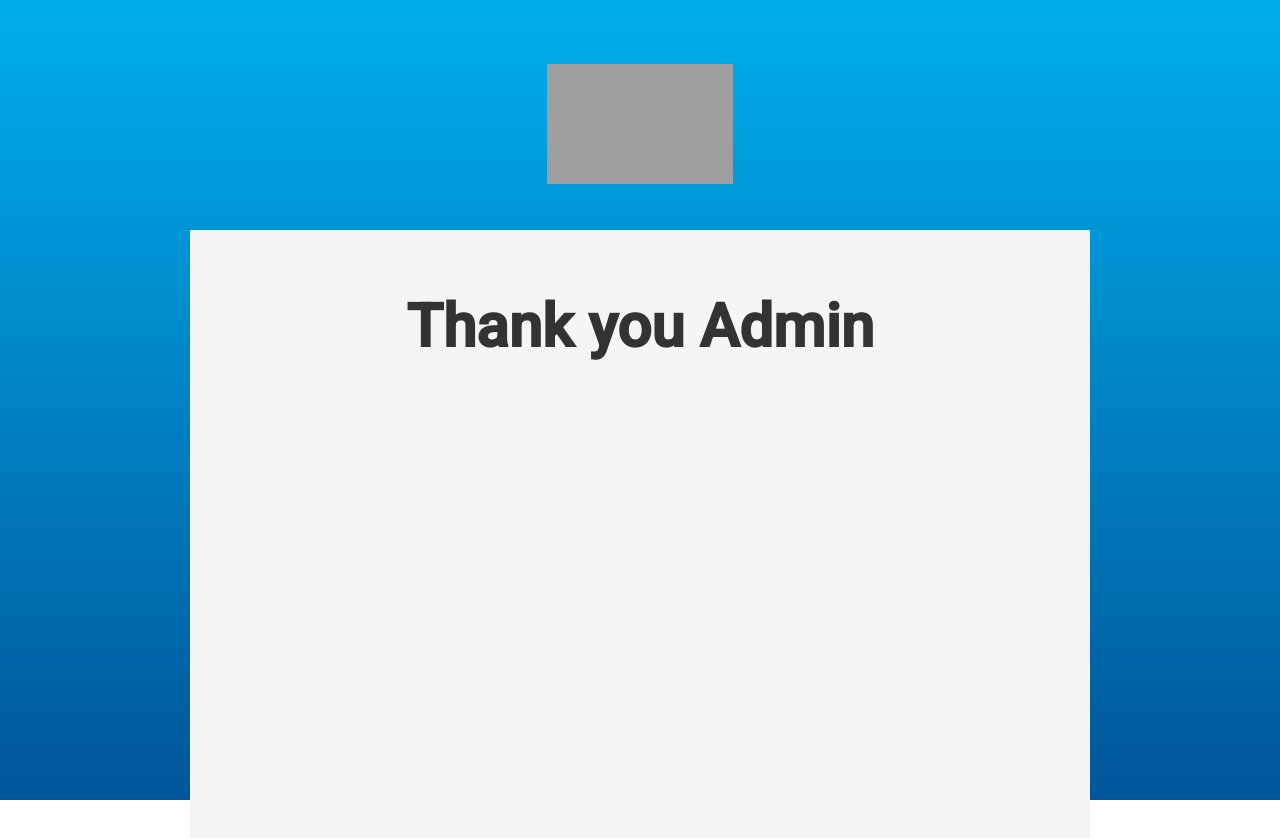
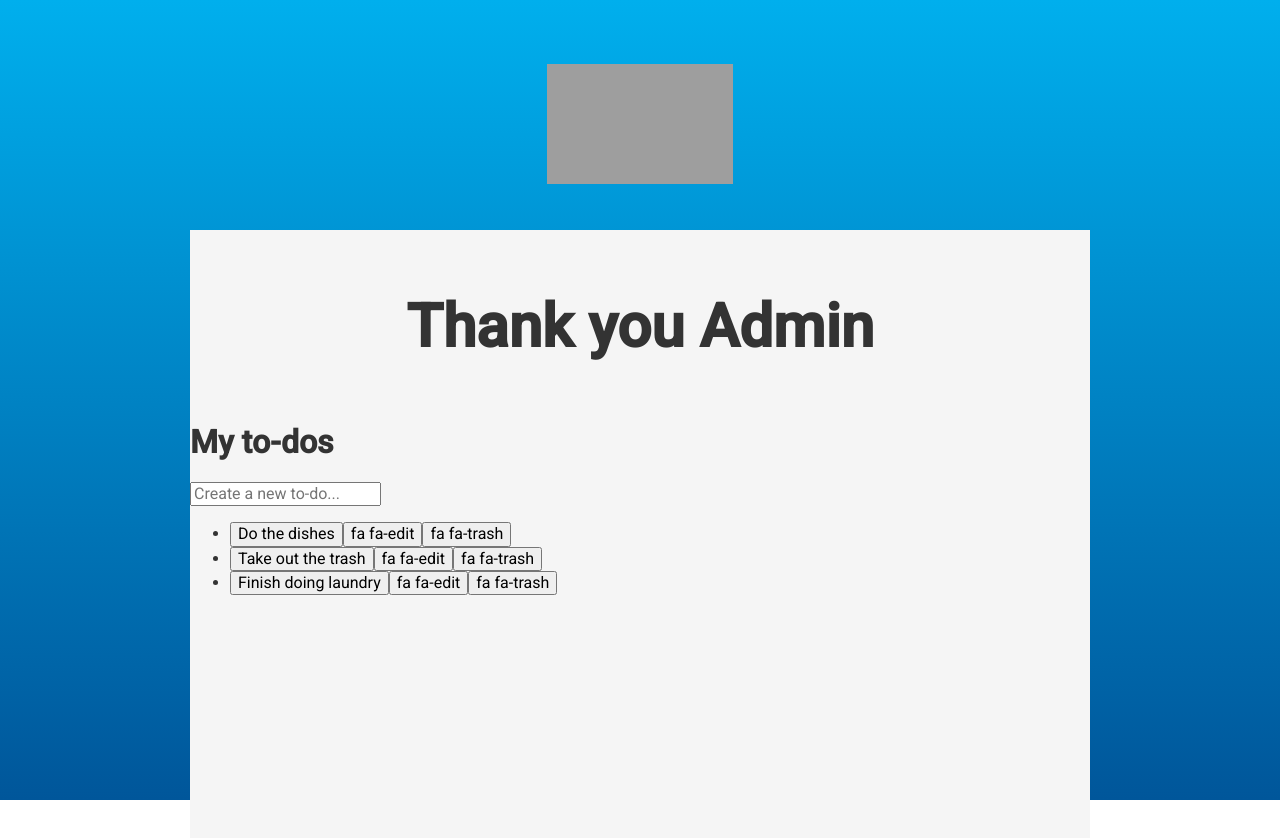
Before and after one commit to serhiipetrash/test-tast-for-upswot, a Vue app: page /login in a window 1280 px wide. Shown: the top 838 px of the page. Built offline with nearby package versions, Linux system fonts and the light colour scheme; grey boxes are pictures that could not be loaded.

Commit message:
unstylied todo list

```diff
--- a/src/App.vue
+++ b/src/App.vue
@@ -1,6 +1,12 @@
 <template>
   <router-view />
 </template>
+
+<script>
+export default {
+  name: "App",
+};
+</script>
 
 <style>
 #app {
--- /dev/null
+++ b/src/components/CreateTodo.vue
@@ -0,0 +1,25 @@
+<template>
+  <form @submit.prevent="addTodo()">
+    <input v-model="newTodo" type="text" placeholder="Create a new to-do..." />
+  </form>
+</template>
+
+<script>
+export default {
+  data() {
+    return {
+      newTodo: "",
+    };
+  },
+  methods: {
+    addTodo() {
+      if (this.newTodo.length > 0) {
+        this.$emit("on-new-todo", this.newTodo);
+      }
+      this.newTodo = "";
+    },
+  },
+};
+</script>
+
+<style></style>
--- /dev/null
+++ b/src/components/Todo.vue
@@ -0,0 +1,61 @@
+<template>
+  <li>
+    <button
+      :class="{ completed }"
+      @click="$emit('on-toggle')"
+      v-if="!isEditing"
+    >
+      <span>{{ description }}</span>
+    </button>
+    <form v-else @submit.prevent="finishEditing()">
+      <input
+        type="text"
+        v-model="newTodoDescription"
+        @blur="finishEditing()"
+        ref="newTodo"
+      />
+    </form>
+    <button @click="startEditing()">
+      <span>fa fa-edit</span>
+    </button>
+    <button @click="$emit('on-delete')" class="btn btn-outline-danger border-0">
+      <span>fa fa-trash</span>
+    </button>
+  </li>
+</template>
+
+<script>
+export default {
+  data() {
+    return {
+      isEditing: false,
+      newTodoDescription: "",
+    };
+  },
+  props: {
+    description: String,
+    completed: Boolean,
+  },
+  methods: {
+    startEditing() {
+      if (this.isEditing) {
+        this.finishEditing();
+      } else {
+        this.newTodoDescription = this.description;
+        this.isEditing = true;
+        this.$nextTick(() => this.$refs.newTodo.focus());
+      }
+    },
+    finishEditing() {
+      this.isEditing = false;
+      this.$emit("on-edit", this.newTodoDescription);
+    },
+  },
+};
+</script>
+
+<style>
+.completed {
+  text-decoration: line-through;
+}
+</style>
--- /dev/null
+++ b/src/components/Todolist.vue
@@ -0,0 +1,64 @@
+<template>
+  <div>
+    <div>
+      <div>
+        <h1>{{ listName }}</h1>
+      </div>
+    </div>
+    <div>
+      <CreateTodo @on-new-todo="addTodo($event)" />
+    </div>
+    <div>
+      <div>
+        <ul>
+          <Todo
+            v-for="(todo, index) in todos"
+            :key="index"
+            :description="todo.description"
+            :completed="todo.completed"
+            @on-toggle="toggleTodo(todo)"
+            @on-delete="deleteTodo(todo)"
+            @on-edit="editTodo(todo, $event)"
+          />
+        </ul>
+      </div>
+    </div>
+  </div>
+</template>
+
+<script>
+import Todo from "./Todo.vue";
+import CreateTodo from "./CreateTodo.vue";
+
+export default {
+  props: {
+    listName: String,
+  },
+  data() {
+    return {
+      todos: [
+        { description: "Do the dishes", completed: false },
+        { description: "Take out the trash", completed: false },
+        { description: "Finish doing laundry", completed: false },
+      ],
+    };
+  },
+  methods: {
+    addTodo(newTodo) {
+      this.todos.push({ description: newTodo, completed: false });
+    },
+    toggleTodo(todo) {
+      todo.completed = !todo.completed;
+    },
+    deleteTodo(deletedTodo) {
+      this.todos = this.todos.filter((todo) => todo !== deletedTodo);
+    },
+    editTodo(todo, newTodoDescription) {
+      todo.description = newTodoDescription;
+    },
+  },
+  components: { Todo, CreateTodo },
+};
+</script>
+
+<style></style>
--- a/src/views/Login.vue
+++ b/src/views/Login.vue
@@ -9,12 +9,19 @@
     </div>
     <div class="login-todo">
       <h2>Thank you Admin</h2>
+
+      <TodoList list-name="My to-dos" />
     </div>
   </section>
 </template>
 
 <script>
-export default {};
+import TodoList from "@/components/Todolist.vue";
+
+export default {
+  name: "App",
+  components: { TodoList },
+};
 </script>
 
 <style>
```
